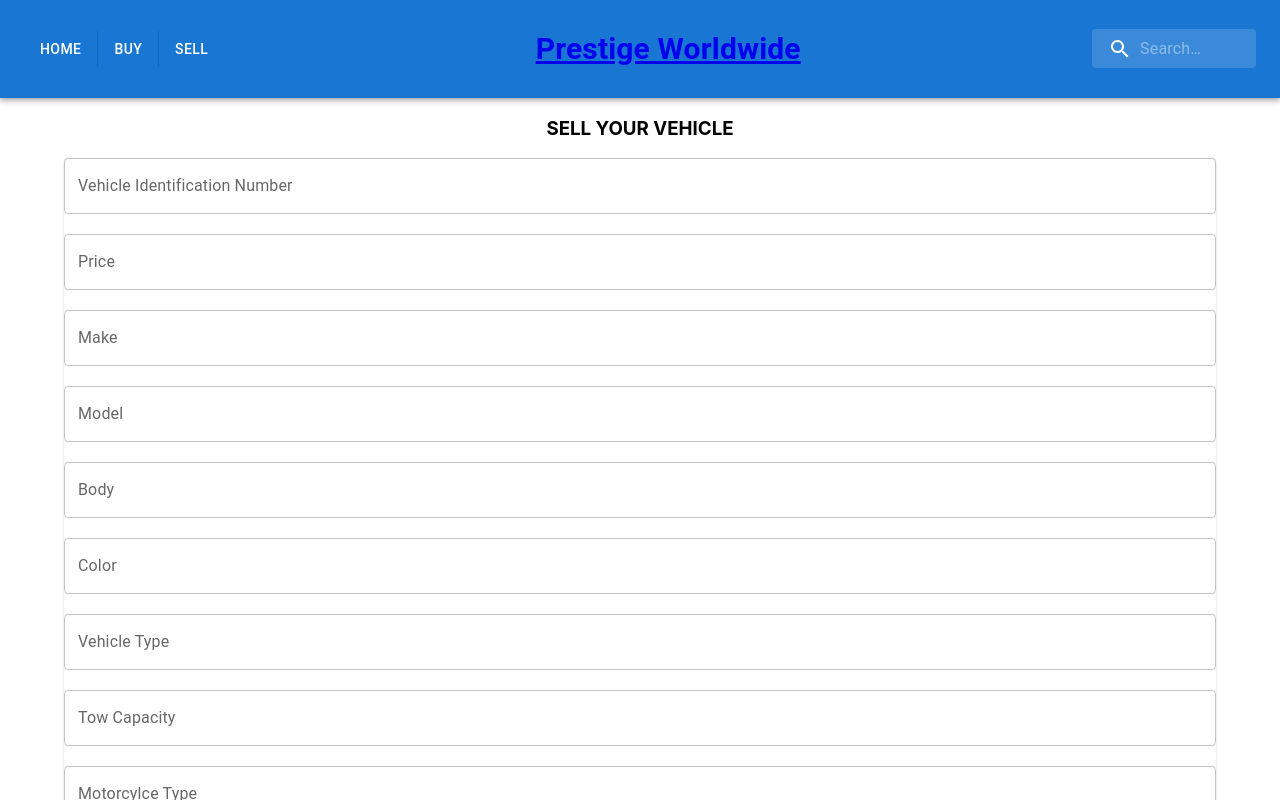
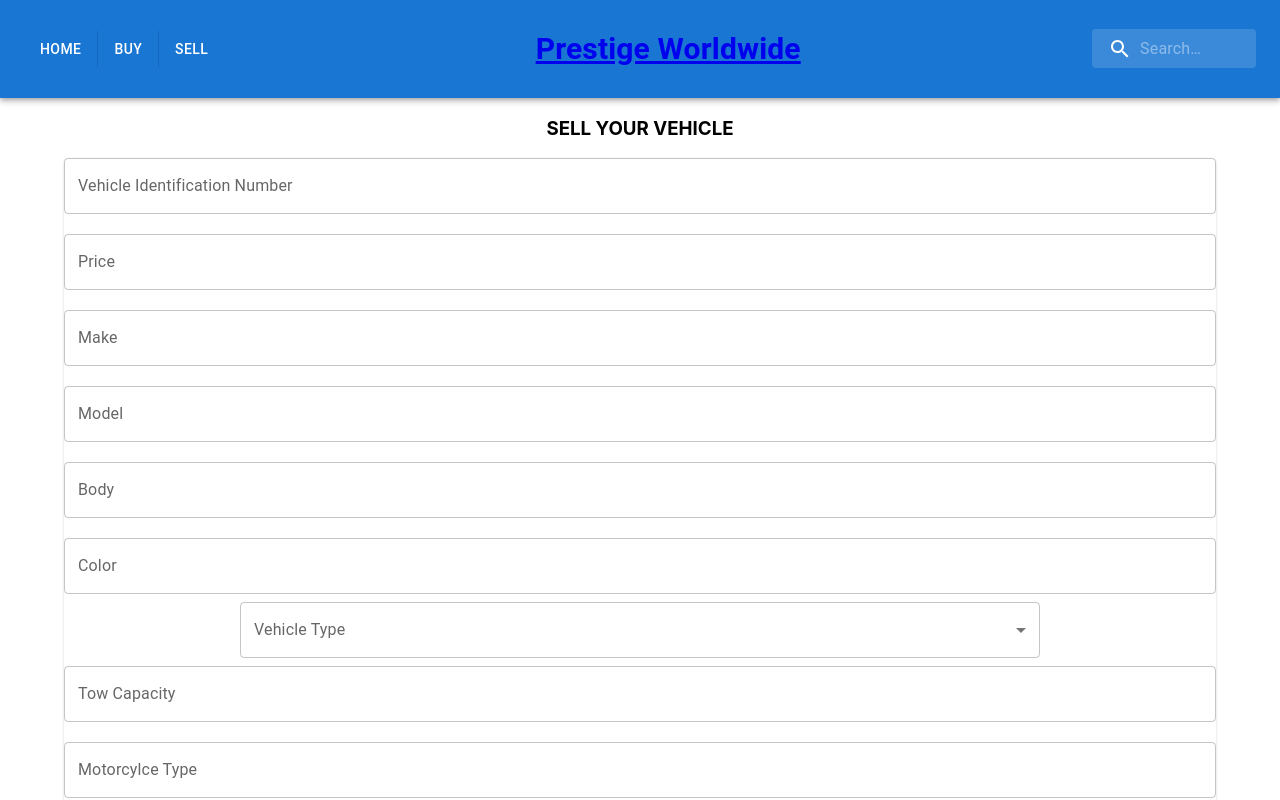
Before and after one commit to nhidalgo20/174Project, a React (Create React App) app in the folder frontend/: page /SellPage in a window 1280 px wide. Shown: the top 800 px of the page. Built offline with nearby package versions, Linux system fonts and the light colour scheme.

Commit message:
dropdown

```diff
--- a/frontend/src/SellPage.js
+++ b/frontend/src/SellPage.js
@@ -1,8 +1,9 @@
 import * as React from 'react';
 import Box from '@mui/material/Box';
-import InputAdornment from '@mui/material/InputAdornment';
 import TextField from '@mui/material/TextField';
-import { Container, Paper, Button } from '@mui/material';
+import FormControl from '@mui/material/FormControl';
+import InputLabel from '@mui/material/InputLabel';
+import { Container, Paper, Button, Select, MenuItem } from '@mui/material';
 
 export default function InputAdornments() {
   const [values, setValues] = React.useState({
@@ -52,10 +53,25 @@ export default function InputAdornments() {
        // onChange={(e)=>setAddress(e.target.value)}
         />
         &nbsp;
-        <TextField id="outlined-basic" label="Vehicle Type " variant="outlined" fullWidth
-        //value={vehicleType}
-        //onChange={(e)=>setAddress(e.target.value)}
-        />
+        <FormControl sx={{ m: 1, minWidth: 800 }}>
+        <InputLabel id="demo-simple-select-autowidth-label">Vehicle Type</InputLabel>
+        <Select
+          // labelId="demo-simple-select-autowidth-label"
+          // id="demo-simple-select-autowidth"
+          // value={age}
+          // onChange={handleChange}
+          // autoWidth
+          // label="Age"
+        >
+          <MenuItem value="">
+            <em>None</em>
+          </MenuItem>
+          <MenuItem value={10}>Car</MenuItem>
+          <MenuItem value={21}>Truck</MenuItem>
+          <MenuItem value={22}>Motor Cycles</MenuItem>
+          <MenuItem value={22}>RV</MenuItem>
+        </Select>
+      </FormControl>
         &nbsp;
         <TextField id="outlined-basic" label="Tow Capacity " variant="outlined" fullWidth
        // value={towCapacity}
```
